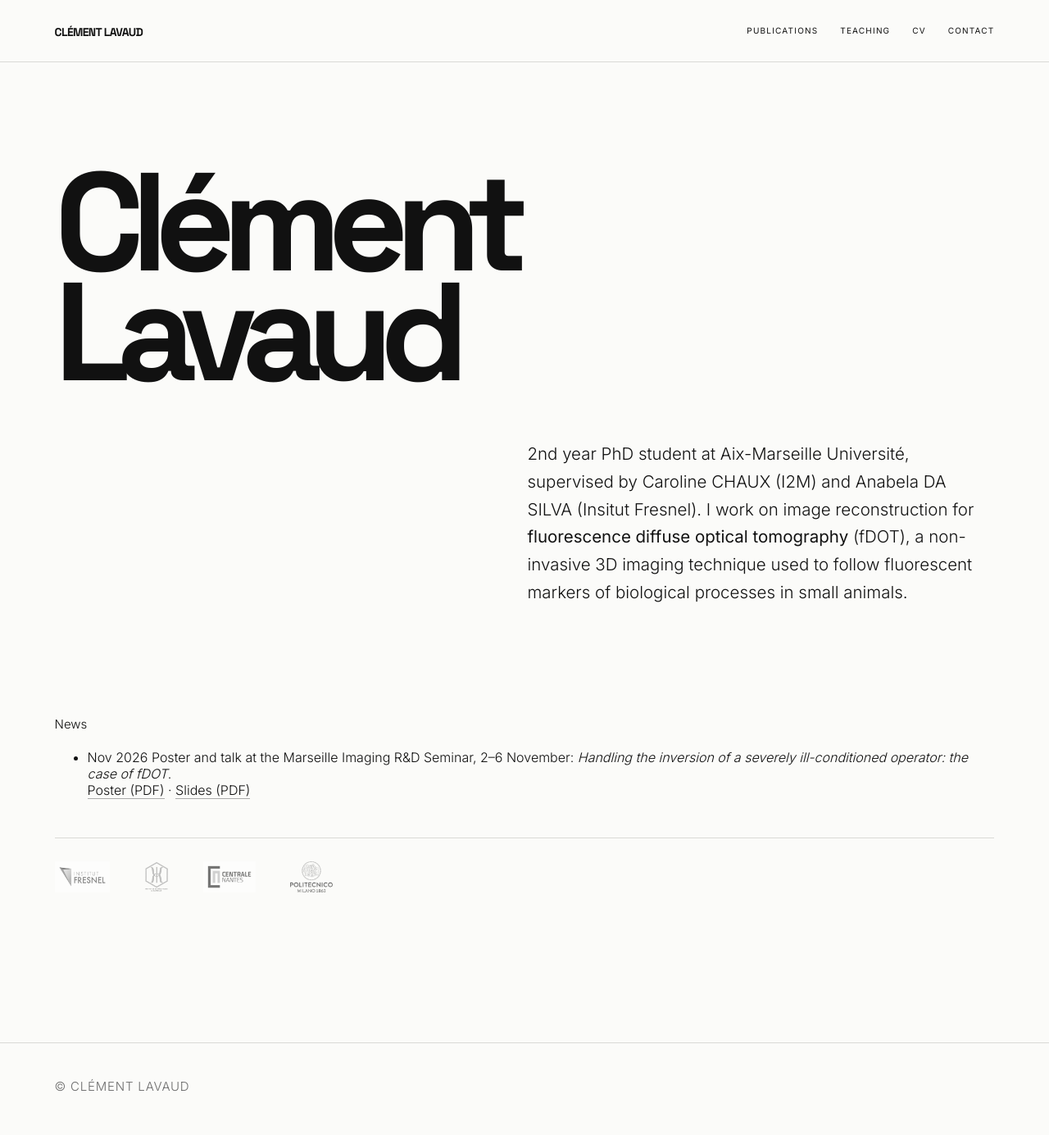
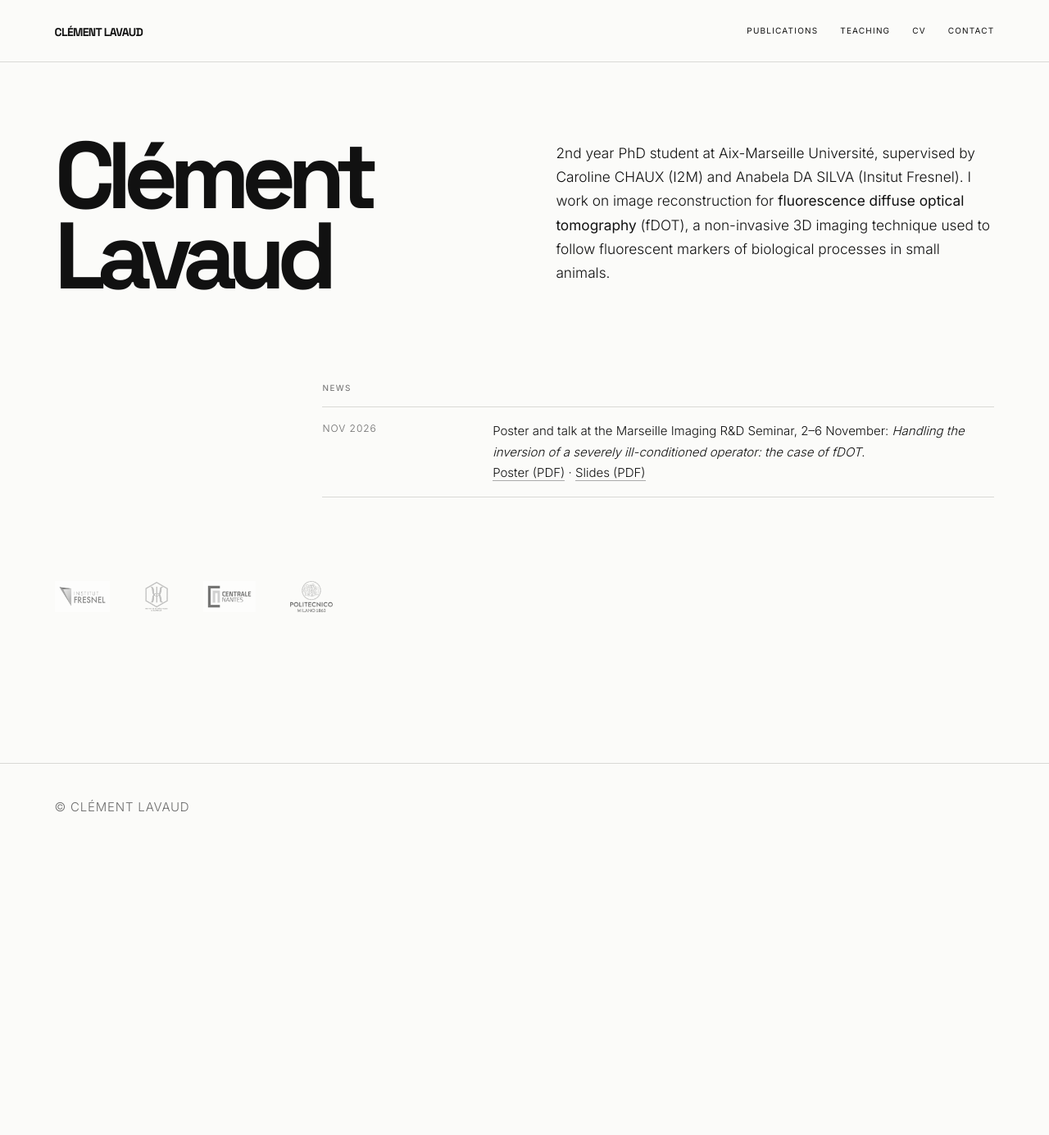
Before and after one commit to clementlavaud/clementlavaud.github.io, a Jekyll site: the page built from index.md, in a window 1280 px wide. Shown: the whole page at 82% size. Built offline with Jekyll 4.4.1, drawn with Linux system fonts in a browser that asks for light colours; after the commit the page ends 1044 px from its top, so only the background shows below that.

Commit message:
Update style.css

```diff
--- a/assets/css/style.css
+++ b/assets/css/style.css
@@ -57,41 +57,68 @@ a:focus-visible { outline: 2px solid currentColor; outline-offset: 5px; }
   width: 100%;
   max-width: 1600px;
   margin: 0 auto;
-  padding: clamp(70px, 10vw, 150px) var(--gutter) 30px;
+  padding: clamp(50px, 7vw, 100px) var(--gutter) 30px;
 }
 .hero {
-  min-height: min(60vh, 650px);
-  display: flex;
-  flex-direction: column;
-  align-items: flex-start;
-  justify-content: center;
-  padding-bottom: clamp(55px, 9vw, 125px);
+  display: grid;
+  grid-template-columns: minmax(0, 1fr) minmax(0, 1fr);
+  gap: clamp(30px, 6vw, 100px);
+  align-items: start;
 }
-.eyebrow, .section-label, .meta, .course-meta {
+.hero h1 {
+  margin: 0;
+  font-family: var(--display);
+  font-size: clamp(60px, 9vw, 140px);
+  font-weight: 700;
+  line-height: .85;
+  letter-spacing: -.09em;
+}
+.hero .intro {
+  max-width: 600px;
+  margin: 6px 0 0;
+  font-size: clamp(15px, 1.35vw, 18px);
+  line-height: 1.7;
+}
+.hero .intro strong { font-weight: 500; }
+
+.label {
+  margin: 0 0 14px;
+  color: var(--muted);
   font-size: 10px;
   font-weight: 400;
   letter-spacing: .14em;
-  line-height: 1.6;
   text-transform: uppercase;
 }
-.eyebrow { margin: 0 0 32px; color: var(--muted); }
-.hero h1 {
-  max-width: 1100px;
-  margin: 0;
+.news { margin-top: clamp(60px, 8vw, 110px); max-width: 820px; margin-left: auto; }
+.news-list { list-style: none; margin: 0; padding: 0; }
+.news-list li {
+  display: grid;
+  grid-template-columns: minmax(90px, .3fr) 1fr;
+  gap: 24px;
+  padding: 16px 0;
+  border-top: 1px solid var(--line);
+}
+.news-list li:last-child { border-bottom: 1px solid var(--line); }
+.news-list p, .news-list span { font-size: 15px; line-height: 1.7; }
+.news-date { color: var(--muted); font-size: 12px !important; letter-spacing: .08em; text-transform: uppercase; }
+
+.page {
+  display: grid;
+  grid-template-columns: minmax(0, 1fr) minmax(0, 1.4fr);
+  gap: clamp(30px, 6vw, 100px);
+  align-items: start;
+}
+.page-side { position: sticky; top: 30px; }
+h1.page-title {
+  margin: 0 0 22px;
   font-family: var(--display);
-  font-size: clamp(76px, 13.3vw, 190px);
-  font-weight: 700;
-  line-height: .79;
-  letter-spacing: -.095em;
+  font-size: clamp(44px, 7vw, 100px);
+  line-height: .9;
+  letter-spacing: -.08em;
+  overflow-wrap: anywhere;
 }
-.hero h1 span { display: block; }
-.hero .intro {
-  max-width: 570px;
-  margin: clamp(34px, 5vw, 66px) 0 0 auto;
-  font-size: clamp(16px, 1.6vw, 21px);
-  line-height: 1.65;
-}
-.hero .intro strong { font-weight: 500; }
+.page-body { max-width: 760px; }
+.page-body .label:not(:first-child) { margin-top: 48px; }
 
 .content-section {
   margin-top: clamp(65px, 10vw, 145px);
@@ -160,9 +187,7 @@ p { font-size: 15px; line-height: 1.85; }
   align-items: center;
   flex-wrap: wrap;
   gap: 28px 42px;
-  margin-top: 48px;
-  padding-top: 28px;
-  border-top: 1px solid var(--line);
+  margin-top: clamp(60px, 8vw, 110px);
 }
 .affiliations img {
   display: block;
@@ -192,9 +217,11 @@ p { font-size: 15px; line-height: 1.85; }
 @media (max-width: 760px) {
   .navbar { align-items: flex-start; flex-direction: column; gap: 18px; }
   .nav-right { gap: 10px 18px; }
-  .hero { min-height: 0; padding-top: 20px; }
-  .hero h1 { font-size: clamp(70px, 19vw, 135px); }
-  .hero .intro { margin-left: 0; }
+  .hero, .page { grid-template-columns: 1fr; gap: 24px; }
+  .hero h1 { font-size: clamp(64px, 19vw, 120px); }
+  .page-side { position: static; }
+  .news { margin-left: 0; }
+  .news-list li { grid-template-columns: 1fr; gap: 4px; }
   .section-heading, .two-column { grid-template-columns: 1fr; gap: 16px; }
   .section-heading { margin-bottom: 28px; }
   .event-row, .work-row { grid-template-columns: 85px 1fr; gap: 8px 18px; }
```
